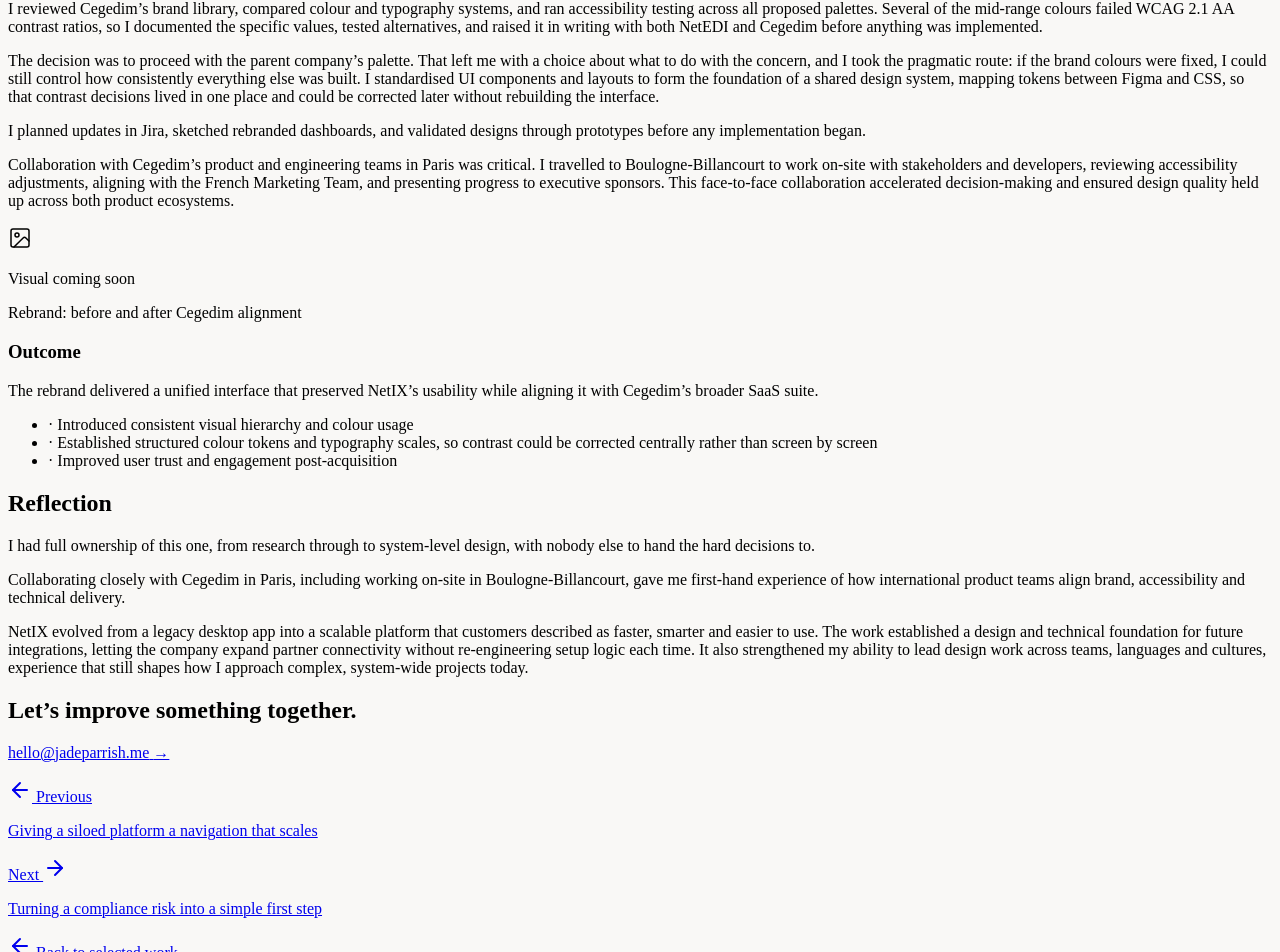
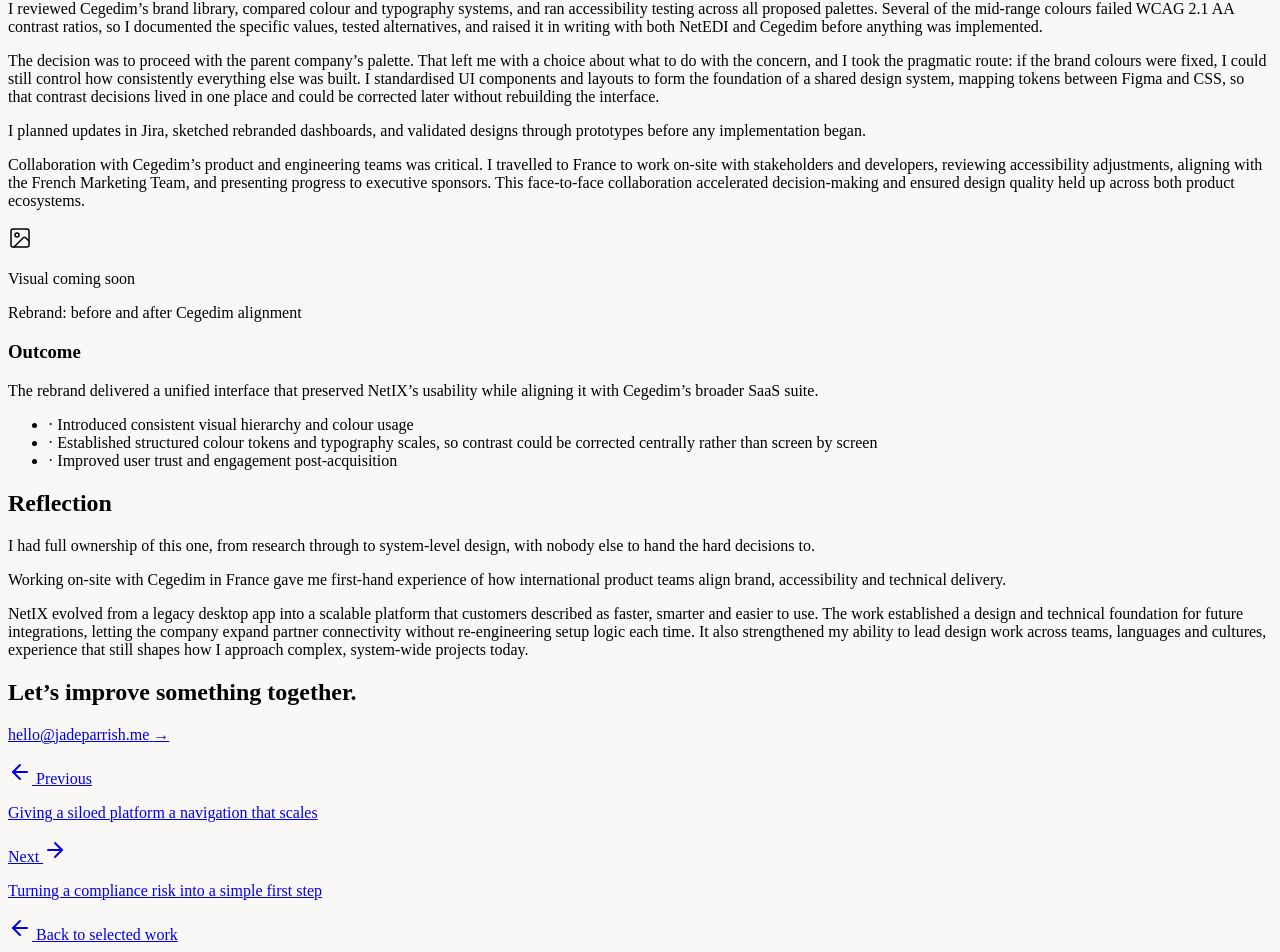
Before and after one commit to jadeparrish/portfolio, a Next.js app: page /work/netix in a window 1280 px wide. Shown: the part 2062-3014 px from the top of the page. Built offline with nearby package versions, Linux system fonts and the light colour scheme.

Commit message:
Refactor collaboration descriptions for clarity

```diff
--- a/app/work/netix/page.js
+++ b/app/work/netix/page.js
@@ -265,9 +265,9 @@ export default function NetIXCaseStudy() {
                   designs through prototypes before any implementation began.
                 </p>
                 <p>
-                  Collaboration with Cegedim&rsquo;s product and engineering teams in
-                  Paris was critical. I travelled to Boulogne-Billancourt to work
-                  on-site with stakeholders and developers, reviewing accessibility
+                  Collaboration with Cegedim&rsquo;s product and engineering teams was
+                  critical. I travelled to France to work on-site with stakeholders and
+                  developers, reviewing accessibility
                   adjustments, aligning with the French Marketing Team, and presenting
                   progress to executive sponsors. This face-to-face collaboration
                   accelerated decision-making and ensured design quality held up across
@@ -302,9 +302,9 @@ export default function NetIXCaseStudy() {
               design, with nobody else to hand the hard decisions to.
             </p>
             <p>
-              Collaborating closely with Cegedim in Paris, including working on-site in
-              Boulogne-Billancourt, gave me first-hand experience of how international
-              product teams align brand, accessibility and technical delivery.
+              Working on-site with Cegedim in France gave me first-hand experience of
+              how international product teams align brand, accessibility and technical
+              delivery.
             </p>
             <p>
               NetIX evolved from a legacy desktop app into a scalable platform that
```
